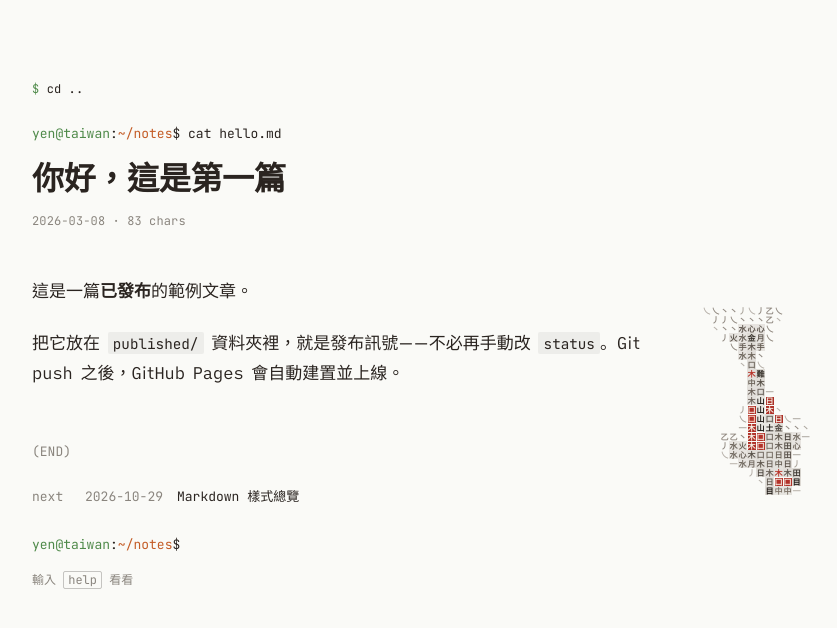
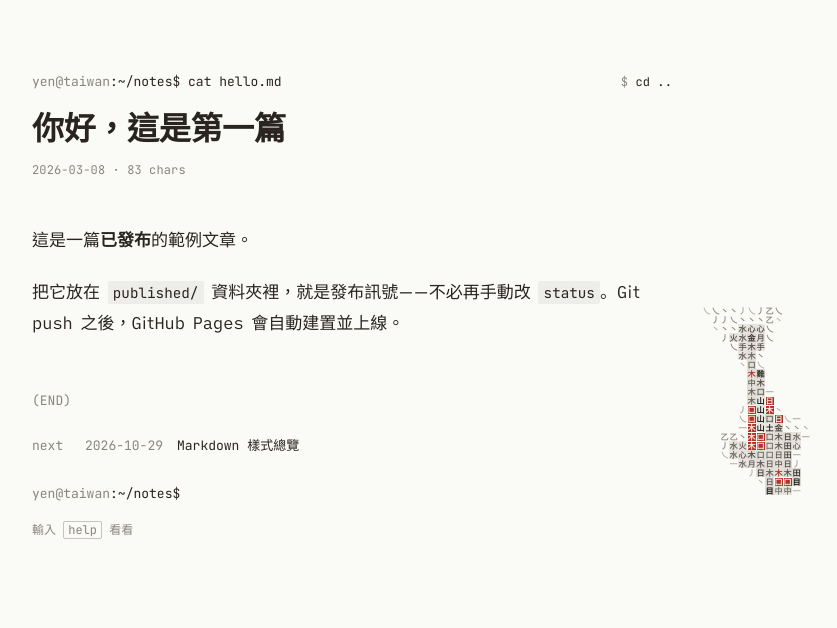
Before and after one commit to laiyenju/laiyenju.github.io, a Jekyll site: the page built from published/2026-03-08-hello.md, in a window 1280 px wide. Shown: the top 628 px of the page, without its empty margins (288-1125 px from the left). Built offline with Jekyll 4.4.1, drawn with Linux system fonts in a browser that asks for light colours; some web fonts are replaced.

Commit message:
Lighter, quieter: throttled koi check, subset fonts, one accent, 3-line header
- Home: the copy-over-koi check runs about ten times a second and reads
  only the box the copy sits in, not the whole canvas every frame
  (17ms per frame on a 2x screen before, about 1ms per check after).
- Fonts: drop Inter from the home (nothing there used it), and load the
  koi's Noto Serif TC and DotGothic16 only for the 36 radicals it draws
  (text=), about 8KB instead of 31 files, about 660KB.
- One accent per palette: 朱 by day, amber by night. Prompts turn to ink
  tones, and works statuses read by shape: ● in progress, ◐ experiment,
  ○ done.
- Night pages agree: articles take the home's amber accent and amber
  selection over their softer dark ground.
- Article header: $ cd .. sits beside the cat line, three lines in all.

Co-Authored-By: Claude Opus 5.5 <noreply@anthropic.com>
Claude-Session: https://claude.ai/code/session_013iANxKHditXPaAF9Ca9qiX

```diff
--- a/_includes/head.html
+++ b/_includes/head.html
@@ -4,5 +4,7 @@
 <meta name="description" content="{{ page.description | default: site.description | escape }}">
 <link rel="preconnect" href="https://fonts.googleapis.com">
 <link rel="preconnect" href="https://fonts.gstatic.com" crossorigin>
-<link href="https://fonts.googleapis.com/css2?family=Inter:wght@400;500;600;700&family=JetBrains+Mono:wght@400;500;600&family=Noto+Sans+TC:wght@400;500;700&family=Noto+Serif+TC:wght@600&family=DotGothic16&display=swap" rel="stylesheet">
+<link href="https://fonts.googleapis.com/css2?family=JetBrains+Mono:wght@400;500;600&family=Noto+Sans+TC:wght@400;500;700&display=swap" rel="stylesheet">
+{% comment %}The koi's faces, cut down to the radicals it draws with (src/themes.ts, RADICALS). Update the text= list if those change.{% endcomment %}
+<link href="https://fonts.googleapis.com/css2?family=Noto+Serif+TC:wght@600&family=DotGothic16&text=%E5%8D%81%E5%A4%A7%E4%B8%AD%E5%8F%A3%E6%9C%A8%E6%97%A5%E7%94%B0%E9%87%91%E9%9B%A3%E5%BF%83%E6%B0%B4%E6%89%8B%E7%81%AB%E6%9C%88%E5%B1%B1%E5%9C%9F%E5%BC%93%E4%BA%BA%E5%8D%9C%E4%B8%B6%E4%B8%BF%E4%B9%80%E4%B8%80%E4%B9%99%E7%AB%B9%E6%88%88%E5%A5%B3%E7%9B%AE%E3%84%85%E3%84%86%E3%84%87%E3%84%88%E3%84%89%E3%84%8A%E7%B1%B3%E3%80%82&display=swap" rel="stylesheet">
 <link rel="stylesheet" href="{{ '/assets/css/site.css' | relative_url }}?v={{ site.time | date: '%s' }}">
--- a/_layouts/default.html
+++ b/_layouts/default.html
@@ -7,7 +7,9 @@
   <meta name="description" content="{{ page.description | default: page.excerpt | default: site.description | strip_html | strip_newlines | truncate: 140 | escape }}">
   <link rel="preconnect" href="https://fonts.googleapis.com">
   <link rel="preconnect" href="https://fonts.gstatic.com" crossorigin>
-  <link href="https://fonts.googleapis.com/css2?family=JetBrains+Mono:wght@400;500;600&family=Noto+Sans+TC:wght@400;500;700&family=Noto+Serif+TC:wght@600&family=DotGothic16&display=swap" rel="stylesheet">
+  <link href="https://fonts.googleapis.com/css2?family=JetBrains+Mono:wght@400;500;600&family=Noto+Sans+TC:wght@400;500;700&display=swap" rel="stylesheet">
+  {% comment %}The koi's faces, cut down to the radicals it draws with (src/themes.ts, RADICALS). Update the text= list if those change.{% endcomment %}
+  <link href="https://fonts.googleapis.com/css2?family=Noto+Serif+TC:wght@600&family=DotGothic16&text=%E5%8D%81%E5%A4%A7%E4%B8%AD%E5%8F%A3%E6%9C%A8%E6%97%A5%E7%94%B0%E9%87%91%E9%9B%A3%E5%BF%83%E6%B0%B4%E6%89%8B%E7%81%AB%E6%9C%88%E5%B1%B1%E5%9C%9F%E5%BC%93%E4%BA%BA%E5%8D%9C%E4%B8%B6%E4%B8%BF%E4%B9%80%E4%B8%80%E4%B9%99%E7%AB%B9%E6%88%88%E5%A5%B3%E7%9B%AE%E3%84%85%E3%84%86%E3%84%87%E3%84%88%E3%84%89%E3%84%8A%E7%B1%B3%E3%80%82&display=swap" rel="stylesheet">
   <link rel="stylesheet" href="{{ '/assets/css/site.css' | relative_url }}?v={{ site.time | date: '%s' }}">
   <script>
     // Print the first screen in block by block (post.js), unless motion is reduced.
@@ -44,8 +46,10 @@
 
   <article class="post">
     <header class="post-head">
-      <a class="post-back" href="{{ '/notes/' | relative_url }}"><span class="sh-dollar">$</span> cd ..</a>
-      <p class="post-cmd"><span class="sh-prompt">yen@taiwan</span>:<span class="sh-path">~/notes</span>$ cat {{ file_name }}</p>
+      <div class="post-bar">
+        <p class="post-cmd"><span class="sh-prompt">yen@taiwan</span>:<span class="sh-path">~/notes</span>$ cat {{ file_name }}</p>
+        <a class="post-back" href="{{ '/notes/' | relative_url }}"><span class="sh-dollar">$</span> cd ..</a>
+      </div>
       <h1 class="post-title">{{ page.title }}</h1>
       <p class="post-meta">{% if page.date %}<time datetime="{{ page.date | date_to_xmlschema }}">{{ page.date | date: "%Y-%m-%d" }}</time> · {% endif %}{{ chars }} chars</p>
     </header>
--- a/assets/css/site.css
+++ b/assets/css/site.css
@@ -459,8 +459,9 @@ body.theme-night .home-vignette {
 .sh-panel .panel-list { grid-template-columns: 1fr; }
 .sh-panel .panel-list li { border-top: 0; }
 .sh-line { margin: 0; font-size: 13px; line-height: 1.9; white-space: nowrap; overflow: hidden; text-overflow: ellipsis; }
-.sh-prompt { color: #4f8a4a; }
-.sh-path { color: #c45c26; }
+/* Prompt in ink tones only: the one accent (朱 by day, amber by night) is kept for what needs the eye. */
+.sh-prompt { color: #8a857e; }
+.sh-path { color: #2a2420; }
 .sh-dim { color: #8a857e; }
 .sh-cmd::after, .sh-caret::after {
   content: ""; display: inline-block; width: 0.6em; height: 1.05em; margin-left: 2px;
@@ -494,7 +495,7 @@ body.theme-night .home-vignette {
 .sh-panel .panel-list a:hover .ls-mark { color: inherit; }
 /* Back to home, said the shell way. */
 .home-panel .panel-back.sh-back { padding: 1px 6px; margin-left: -6px; border-radius: 1px; color: #8a857e; }
-.sh-back .sh-dollar { color: #4f8a4a; }
+.sh-back .sh-dollar { color: #8a857e; }
 .home-panel .panel-back.sh-back:hover,
 .home-panel .panel-back.sh-back:focus-visible { background: #2a2420; color: #fafaf7; outline: none; }
 .sh-back:hover .sh-dollar, .sh-back:focus-visible .sh-dollar { color: inherit; }
@@ -524,9 +525,10 @@ body.theme-night .home-vignette {
   display: grid; grid-template-columns: 1.5ch 10ch minmax(0, 1fr) auto; column-gap: 14px; align-items: baseline;
 }
 .work-status { font-size: 12px; color: #8a857e; white-space: nowrap; }
-.work-status::before { content: "● "; color: var(--status, #8a857e); }
-.work-status[data-status="in progress"] { --status: #4f8a4a; }
-.work-status[data-status="experiment"] { --status: #c45c26; }
+/* Status by shape, not colour: ● in progress (the accent), ◐ experiment, ○ done. */
+.work-status::before { content: "○ "; }
+.work-status[data-status="experiment"]::before { content: "◐ "; }
+.work-status[data-status="in progress"]::before { content: "● "; color: #c45c26; }
 .work-desc { grid-column: 3 / -1; font-size: 12px; line-height: 1.6; color: #8a857e; padding-bottom: 4px; }
 @media (max-width: 560px) {
   .sh-works .panel-list a { grid-template-columns: 1.5ch minmax(0, 1fr) auto; column-gap: 10px; }
@@ -540,18 +542,17 @@ body.theme-night .sh-dim,
 body.theme-night .sh-keys,
 body.theme-night .work-status,
 body.theme-night .work-desc { color: #9c8462; }
-body.theme-night .sh-prompt { color: #9fd08a; }
-body.theme-night .sh-path { color: #f0a868; }
+body.theme-night .sh-prompt { color: #9c8462; }
+body.theme-night .sh-path { color: #ecc488; }
 body.theme-night .sh-keys kbd { border-color: rgba(236, 196, 136, 0.3); }
 body.theme-night .home-panel .panel-back.sh-back { color: #9c8462; }
-body.theme-night .sh-back .sh-dollar { color: #9fd08a; }
+body.theme-night .sh-back .sh-dollar { color: #9c8462; }
 body.theme-night .home-panel .panel-back.sh-back:hover,
 body.theme-night .home-panel .panel-back.sh-back:focus-visible { background: #ecc488; color: #14110d; }
 body.theme-night .sh-panel .panel-list a:hover,
 body.theme-night .sh-panel .panel-list a:focus-visible,
 body.theme-night .sh-panel .panel-list a.is-opening { background: #ecc488; color: #14110d; }
-body.theme-night .work-status[data-status="in progress"] { --status: #9fd08a; }
-body.theme-night .work-status[data-status="experiment"] { --status: #f0a868; }
+body.theme-night .work-status[data-status="in progress"]::before { color: #f0a868; }
 
 /* —— Home copy: a few terminal marks on a human page —— */
 /* The same underline cursor as article titles. */
@@ -1810,21 +1811,30 @@ body.has-rail .post {
       that renders Markdown (after Charm's Glow). Body text stays in the
       reading face; the terminal lives in the structure around it. —— */
 
-/* Header: $ cd .. back, the cat command, the title, date · chars.
+/* Header: the cat command with $ cd .. beside it, the title, date · chars.
    The title takes no cursor; the h2 cursors mark the section being read. */
 .post-title::after {
   content: none;
 }
+.post-bar {
+  display: flex;
+  justify-content: space-between;
+  align-items: baseline;
+  gap: 16px;
+}
 .post-back {
   display: inline-block;
+  flex: none;
   padding: 1px 6px;
-  margin-left: -6px;
+  margin-right: -6px;
 }
 .post-back .sh-dollar {
-  color: #4f8a4a;
+  color: #8a857e;
 }
 .post-cmd {
-  margin: 22px 0 0;
+  flex: 1;
+  min-width: 0;
+  margin: 0;
   font-family: "JetBrains Mono", "Noto Sans TC", ui-monospace, monospace;
   font-size: 13px;
   line-height: 1.6;
@@ -1833,7 +1843,7 @@ body.has-rail .post {
   overflow: hidden;
   text-overflow: ellipsis;
 }
-.post-cmd + .post-title {
+.post-bar + .post-title {
   margin-top: 14px;
 }
 .post-meta {
@@ -2050,7 +2060,7 @@ html.post-print .post-end.is-printed {
 body.post-body.theme-night {
   background: #17150f;
   color: #ddd5c7;
-  --link-sel-bg: #ddd5c7;
+  --link-sel-bg: #ecc488;
   --link-sel-fg: #17150f;
 }
 body.theme-night .post-prose {
@@ -2059,7 +2069,7 @@ body.theme-night .post-prose {
   --ink-faint: #857c6f;
   --rule: rgba(221, 213, 199, 0.14);
   --washi: #201d17;
-  --shu: #e08a5a;
+  --shu: #f0a868;
 }
 body.theme-night .post-back,
 body.theme-night .post-meta,
@@ -2071,12 +2081,12 @@ body.theme-night .post-end .sh-keys { color: #857c6f; }
 body.theme-night .post-title,
 body.theme-night .post-cmd,
 body.theme-night .post-end { color: #ddd5c7; }
-body.theme-night .post-prose h2::after { background: #e08a5a; }
+body.theme-night .post-prose h2::after { background: #f0a868; }
 body.theme-night .post-back .sh-dollar,
 body.theme-night .post-head .sh-prompt,
-body.theme-night .post-end .sh-prompt { color: #9fd08a; }
+body.theme-night .post-end .sh-prompt { color: #857c6f; }
 body.theme-night .post-head .sh-path,
-body.theme-night .post-end .sh-path { color: #e08a5a; }
+body.theme-night .post-end .sh-path { color: #ddd5c7; }
 body.theme-night .post-prose :not(pre) > code { background: rgba(221, 213, 199, 0.08); }
 body.theme-night .post-prose kbd { background: #201d17; color: #ddd5c7; border-color: rgba(221, 213, 199, 0.25); }
 body.theme-night .post-prose img { border-color: rgba(221, 213, 199, 0.1); }
@@ -2100,7 +2110,7 @@ body.theme-night .post-prose .highlight .bp,
 body.theme-night .post-prose .highlight .na { color: #c9a27a; }
 body.theme-night .post-note { color: #a39a8c; }
 body.theme-night .post-note.is-lit { color: #ddd5c7; }
-body.theme-night .post-note-n { color: #e08a5a; }
+body.theme-night .post-note-n { color: #f0a868; }
 body.theme-night .post-end .sh-keys kbd { border-color: rgba(221, 213, 199, 0.3); }
 
 /* —— Links: reverse video when pointed at, focused from the keyboard or
```
Also changed, not shown: _layouts/home.html (+29 -11 lines).
